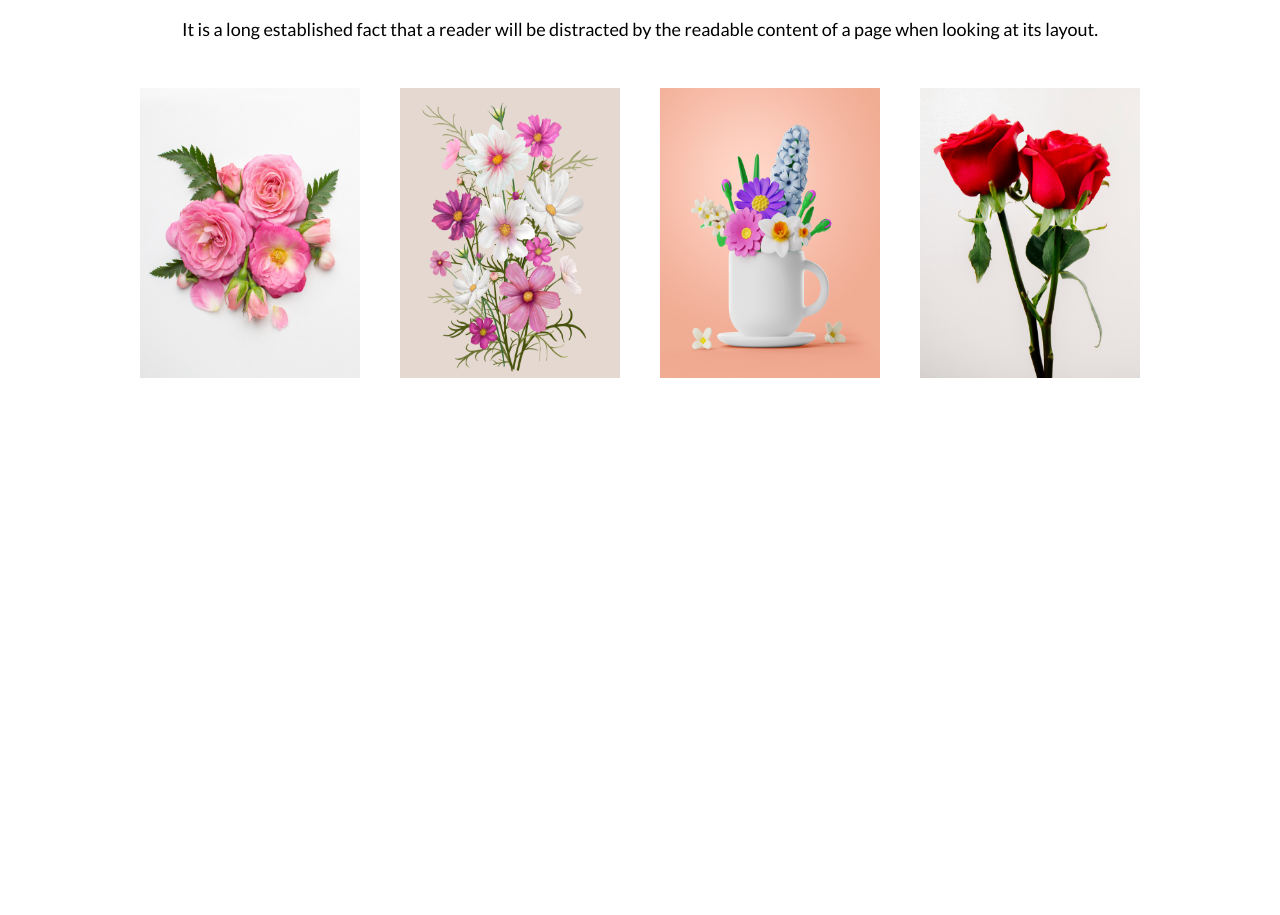
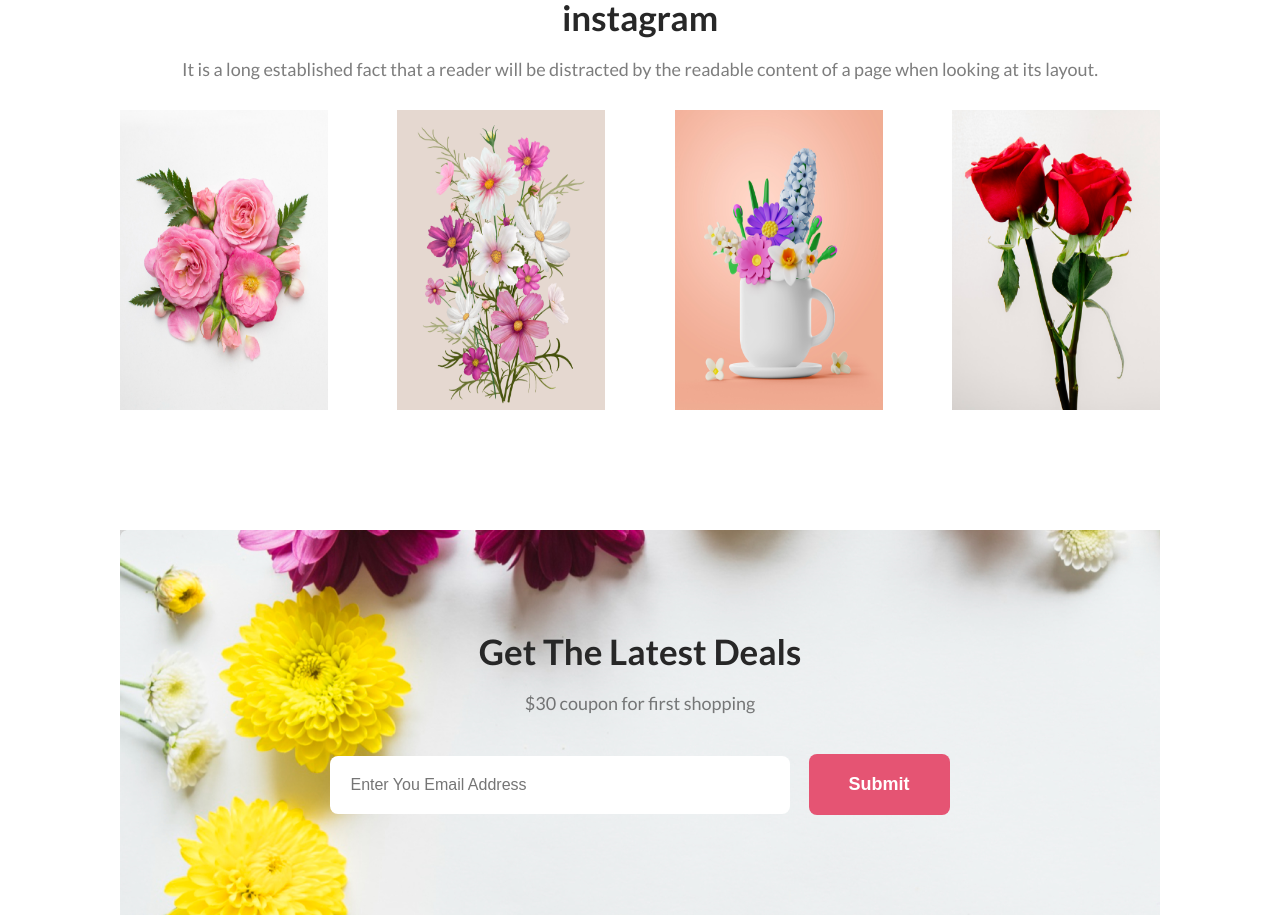
Before and after one commit to abusayed0/flower-shop-assignment-1-batch8, a plain HTML site: page index.html in a window 1280 px wide. Shown: the part 1337-2252 px from the top of the page. Before the commit the page ends 1745 px from the top, so only its background shows below. Drawn offline with Linux system fonts and the light colour scheme.

Commit message:
added latest deals section

```diff
--- a/index.html
+++ b/index.html
@@ -22,7 +22,7 @@
                 <button type="button" class="btn-primary">Shop Now</button>
             </div>
             <div class="banner-column2">
-                <img src="Flower Asset/pngwing 10.png" alt="top banner image">
+                <img src="flower-asset/pngwing-10.png" alt="top banner image">
             </div>
         </section>
     </header>
@@ -35,20 +35,28 @@
                 <button type="button" class="btn-primary">Sign Up</button>
             </div>
             <div class="hot-deal-column2">
-                <img src="Flower Asset/pngwing 8.png" alt="">
+                <img src="flower-asset/pngwing-8.png" alt="">
             </div>
         </section>
         <!-- instagram section  -->
         <section class="instagram">
-            <h3 class="title">instagram</h3>
-            <p class="details">It is a long established fact that a reader will be distracted by the readable content of a page when looking at its layout.</p>
+            <h3 class="title primary-color">instagram</h3>
+            <p class="details secondary-color">It is a long established fact that a reader will be distracted by the readable content of a page when looking at its layout.</p>
             <div class="instagram-images">
-                <img src="Flower Asset/Flower 01.png" alt="">
-                <img src="Flower Asset/Rectangle 4.png" alt="">
-                <img src="Flower Asset/Rectangle 5.png" alt="">
-                <img src="Flower Asset/Rectangle 6.png" alt="">
+                <img src="flower-asset/flower-01.png" alt="">
+                <img src="flower-asset/rectange-4.png" alt="">
+                <img src="flower-asset/rectange-5.png" alt="">
+                <img src="flower-asset/rectange-6.png" alt="">
             </div>
-
+        </section>
+        <!-- latest deals -->
+        <section class="latest-deals">
+            <h3 class="title primary-color">Get The Latest Deals</h3>
+            <p class="details secondary-color">$30 coupon for first shopping</p>
+            <form autocomplete="off">
+                <input type="email" name="email" id="email" placeholder="Enter You Email Address">
+                <input type="submit" class="btn-primary">
+            </form>
         </section>
     </main>
 </body>
--- a/styles/flower-shop.css
+++ b/styles/flower-shop.css
@@ -1,15 +1,18 @@
 /* shared style  */
-body{
+body {
     font-family: 'Lato', sans-serif;
     margin: 0;
 }
-.primary-color{
+
+.primary-color {
     color: #272727;
 }
-.secondary-color{
+
+.secondary-color {
     color: rgba(39, 39, 39, 0.60);
 }
-.btn-primary{
+
+.btn-primary {
     font-size: 18px;
     font-weight: 700;
     background-color: #E55473;
@@ -18,86 +21,124 @@ body{
     border: 0;
     border-radius: 8px;
 }
-.title{
+
+.title {
     font-size: 35px;
     font-weight: 700;
     margin: 0 0 20px 0;
 }
-.details{
+
+.details {
     margin-top: 0;
     font-size: 18px;
     font-weight: 400;
 }
+
 /* header section style  */
-header{
-    background-color:rgba(229, 84, 115, 0.10);
+header {
+    background-color: rgba(229, 84, 115, 0.10);
     padding: 50px 120px 0 120px;
 }
-.banner{
+
+.banner {
     display: flex;
     gap: 80px;
     align-items: center;
 }
-.banner-column1{
+
+.banner-column1 {
     width: 60%;
 }
-.banner-column2{
+
+.banner-column2 {
     width: 40%;
 }
-.banner-title{
+
+.banner-title {
     font-size: 70px;
     font-weight: 700;
     margin: 0 0 32px 0;
 }
-.banner-details-text{
+
+.banner-details-text {
     margin: 0 0 32px 0;
     font-size: 16px;
     font-weight: 400;
 }
-.banner-column2 img{
-    height: 550px;
+
+.banner-column2 img {
+    height: 600px;
     width: 100%;
     display: block;
 }
 
 /* hot deal section style  */
-.hot-deal-container{
+.hot-deal-container {
     display: flex;
     align-items: center;
     gap: 80px;
     margin-top: 120px;
-    padding: 50px 180px;
+    padding: 70px 180px;
     background-color: rgba(229, 84, 115, 0.05);
     border-radius: 8px;
 }
-.hot-deal-column1{
+
+.hot-deal-column1 {
     width: 70%;
     text-align: center;
 }
-#off{
-    color:#E55473;
+
+#off {
+    color: #E55473;
 }
-.hot-deal-column2{
+
+.hot-deal-column2 {
     width: 30%;
 }
-.hot-deal-column2 img{
-    height: 350px;
+
+.hot-deal-column2 img {
+    height: 300px;
     width: 100%;
 }
 
 /* instagram section style  */
-.instagram{
+.instagram {
     text-align: center;
-    margin-top: 120px;
-    padding:0 120px;
+    margin: 120px 120px 0 120px;
 
 }
-.instagram-images{
+
+.instagram-images {
+    margin-top: 30px;
     display: flex;
+    justify-content: space-between;
 }
-.instagram-images img{
-    padding: 30px 20px;
-    width: 25%;
-    height: 350px;
-    box-sizing: border-box;
+
+.instagram-images img {
+    width: 20%;
+    height: 300px;
 }
+
+/* latest deals style  */
+.latest-deals {
+    margin: 120px 120px 0 120px;
+    padding: 100px;
+    background-image: url("../flower-asset/rectange-9.png");
+    background-repeat: no-repeat;
+    background-color: lightgray;
+    text-align: center;
+}
+form{
+    margin-top: 40px;
+}
+input[type="email"] {
+    color: rgba(39, 39, 39, 0.60);
+    font-size: 16px;
+    font-weight: 400;
+    margin-right: 15px;
+    padding: 20px;
+    border: 0;
+    border-radius: 8px;
+    background-color: #FFF;
+    width: 50%;
+}
```
Also changed, not shown: flower-asset/Group 57.png (renamed from Flower Asset/Group 57.png), flower-asset/Group 58.png (renamed from Flower Asset/Group 58.png), flower-asset/Group 59.png (renamed from Flower Asset/Group 59.png), flower-asset/flower-01.png (renamed from Flower Asset/Flower 01.png), flower-asset/pngwing 5.png (renamed from Flower Asset/pngwing 5.png), flower-asset/pngwing 6.png (renamed from Flower Asset/pngwing 6.png), flower-asset/pngwing 7.png (renamed from Flower Asset/pngwing 7.png), flower-asset/pngwing-10.png (renamed from Flower Asset/pngwing 10.png), flower-asset/pngwing-8.png (renamed from Flower Asset/pngwing 8.png), flower-asset/rectange-4.png (renamed from Flower Asset/Rectangle 4.png), flower-asset/rectange-5.png (renamed from Flower Asset/Rectangle 5.png), flower-asset/rectange-6.png (renamed from Flower Asset/Rectangle 6.png), flower-asset/rectange-9.png (renamed from Flower Asset/Rectangle 9.png).
